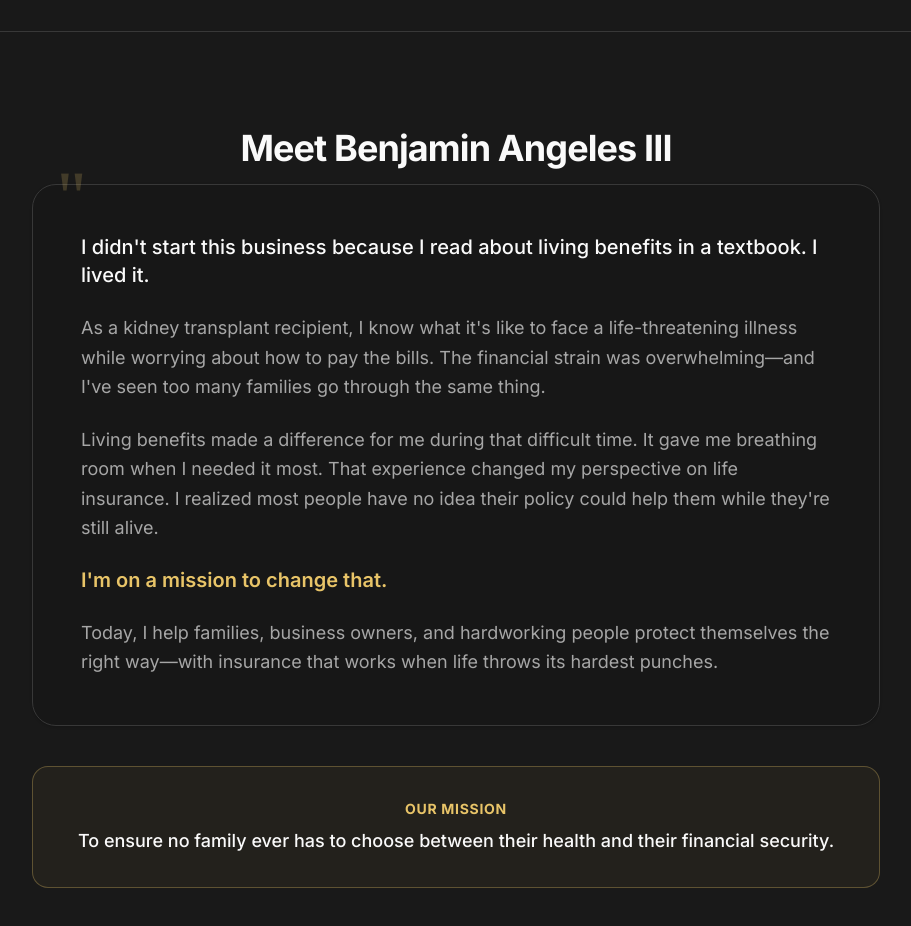
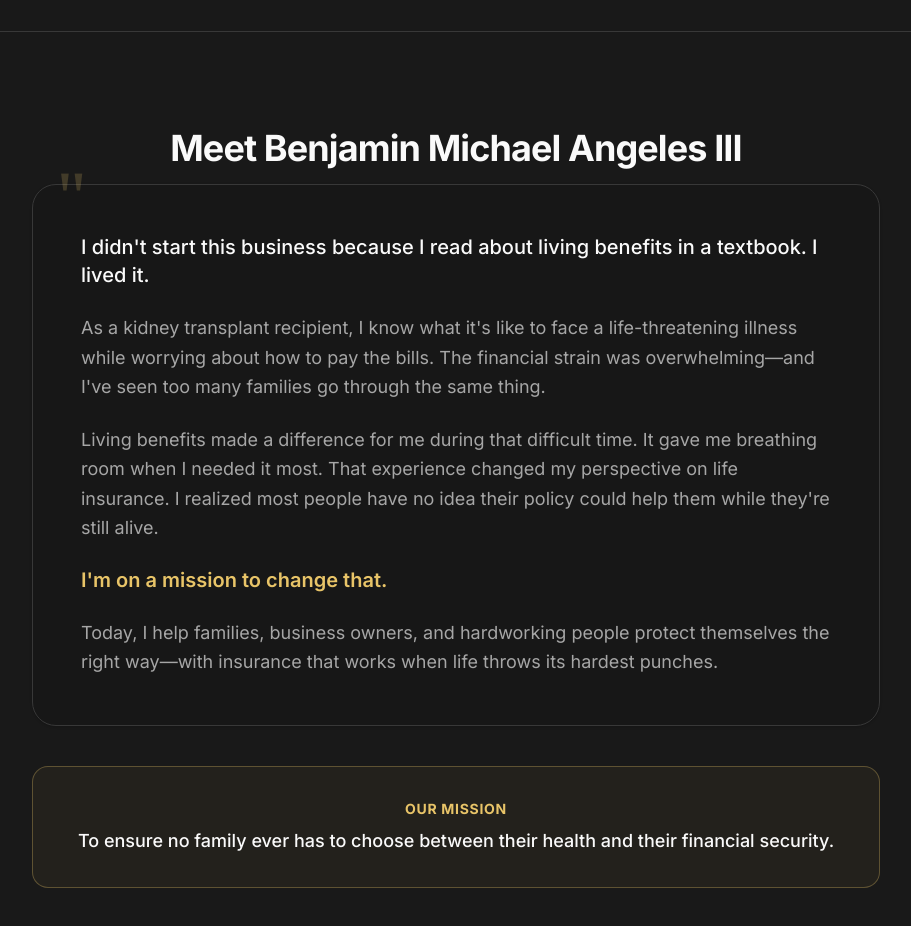
Before and after one commit to machu21/upgrade-financial-group, a Next.js app: page /about in a window 1280 px wide. Shown: the part 1860-2786 px from the top of the page, without its empty margins (184-1095 px from the left). Built offline with nearby package versions, Linux system fonts and the light colour scheme.

Commit message:
benjamin michael angeles

```diff
--- a/components/about/FounderStory.tsx
+++ b/components/about/FounderStory.tsx
@@ -7,7 +7,7 @@ export function FounderStory() {
         {/* Founder Story */}
         <div className="space-y-10">
           <h2 className="text-3xl md:text-4xl font-bold tracking-tight text-foreground text-center mb-4">
-            Meet Benjamin Angeles III
+            Meet Benjamin Michael Angeles III
           </h2>
 
           <div className="space-y-6 text-lg text-muted-foreground leading-relaxed relative bg-background p-8 md:p-12 rounded-3xl border border-border shadow-sm">
```
